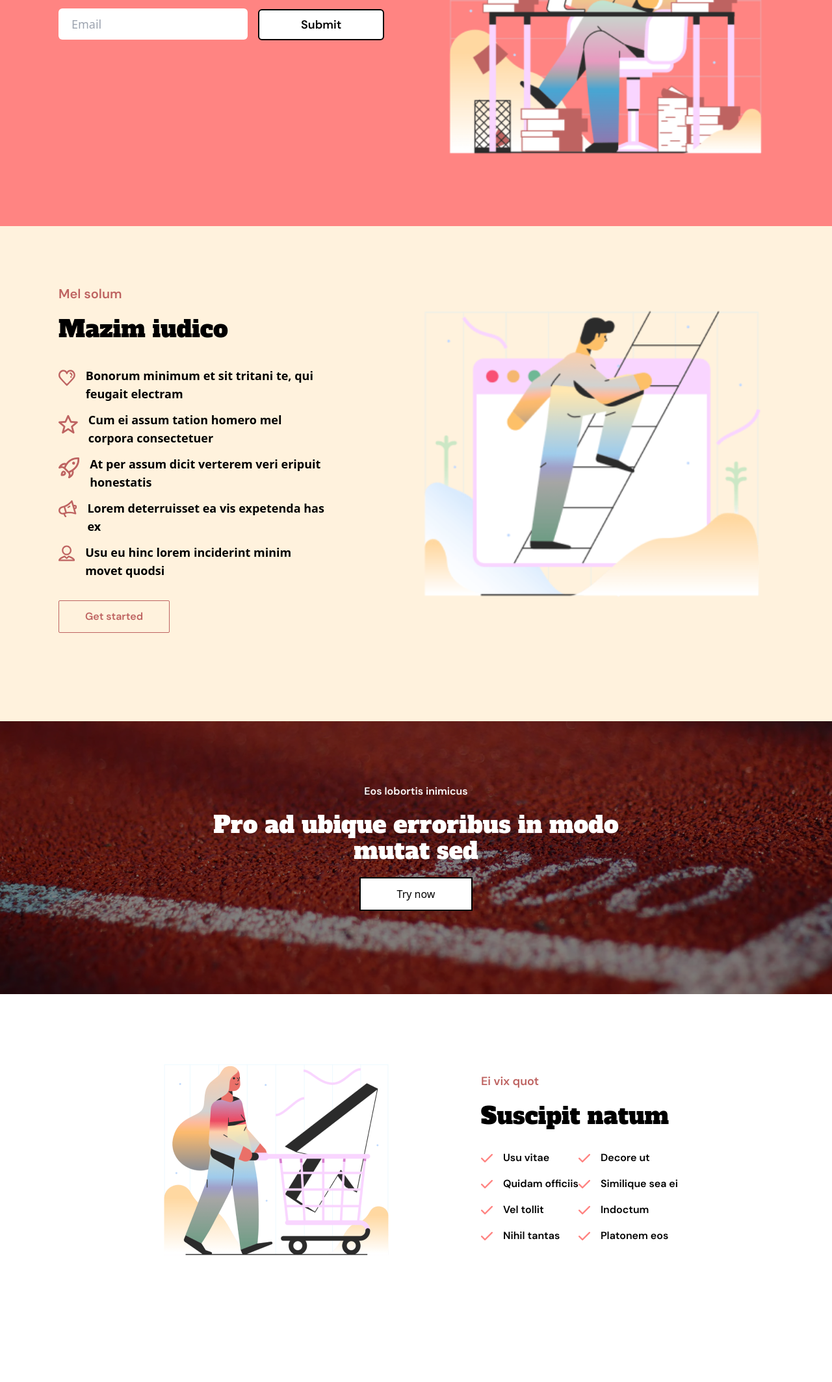
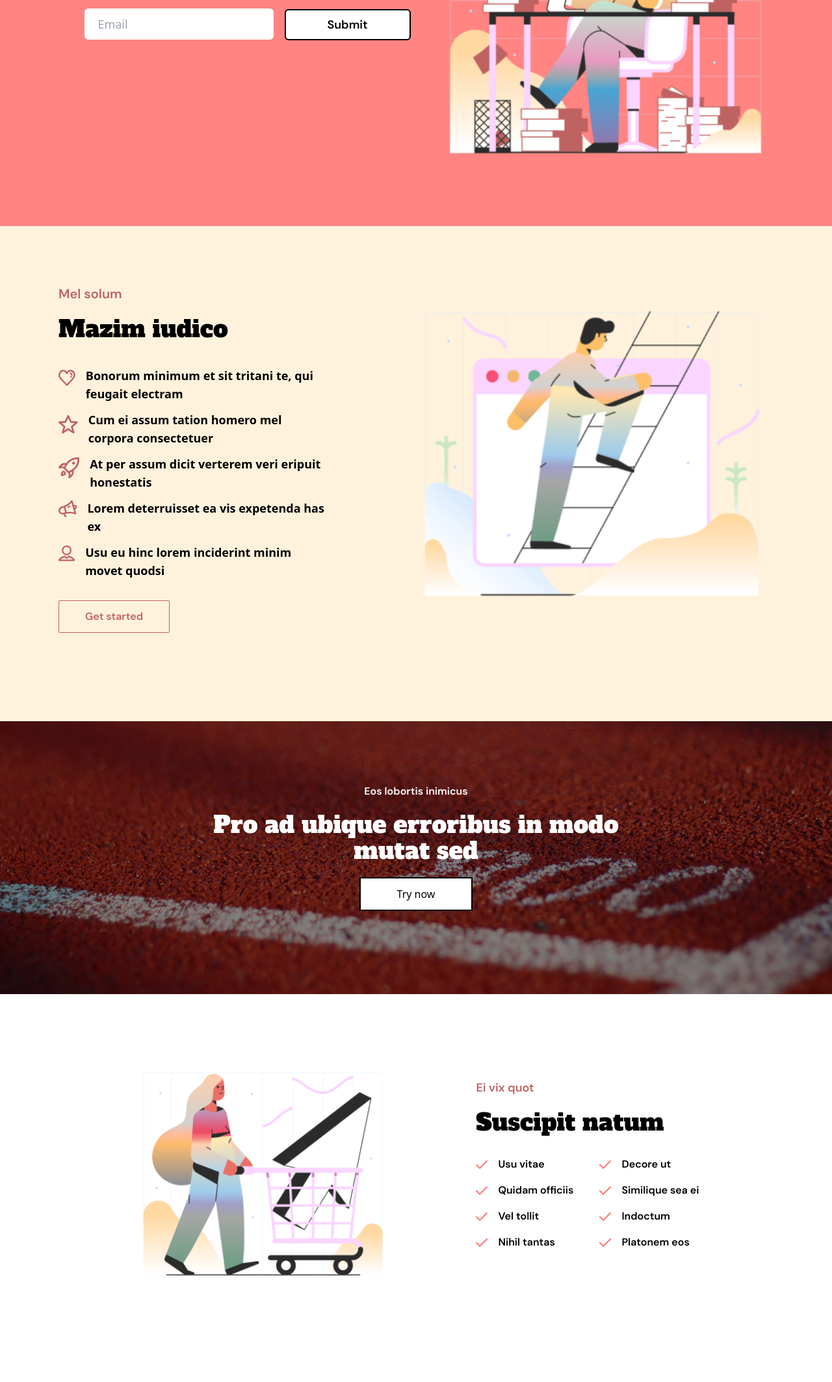
Before and after one commit to AnubisArt/WBA-tailwind-web, a website: page src/index.html in a window 1280 px wide. Shown: the part 363-2490 px from the top of the page at 65% size. Before the commit the page ends 2364 px from the top, so only its background shows below. Drawn offline with Linux system fonts and the light colour scheme.

Commit message:
def, sm, md, lg, xl, 2xl

```diff
--- a/src/index.html
+++ b/src/index.html
@@ -14,9 +14,9 @@
     <link href="https://fonts.googleapis.com/css2?family=Alfa+Slab+One&display=swap" rel="stylesheet">
 </head>
 
-<body class="flex-1 sm:justify-content-center">
-    <div class="bg-[#FF8482] text-white p-[16px] lg:px-[90px]">
-        <div class="flex flex-row items-center justify-between pt-[16px] lg:pb-20">
+<body class="flex-1 sm:justify-content">
+    <div class="bg-[#FF8482] text-white p-[16px] lg:px-[90px] ">
+        <div class="flex flex-row items-center justify-between pt-[16px] lg:pb-20 ">
             <h2 class="font-alfa-slab-one text-4xl flex lg:flex-5">LOGO</h2>
             <div class="hidden lg:contents ">
                 <div class="flex-2">
@@ -36,21 +36,21 @@
                 </svg>
             </div>
         </div>
-        <div class="lg:flex lg:flex-row">
-            <div>
+        <div class="lg:flex lg:flex-row sm:flex sm:justify-center sm:text-center sm:flex-col">
+            <div class="">
 
                 <p class="font-dm-sans mt-[13px] mb-[23px] text-xl font-semibold">Delectus instructior</p>
                 <h1 class="font-alfa-slab-one text-5xl lg:text-6xl">Vide legimus consectetuer</h1>
                 <input type="text" title="Email" placeholder="Email"
-                    class=" w-full lg:w-1/2 h-12 px-5 mt-10 rounded-md text-lg" />
+                    class=" w-full lg:w-1/2 h-12 px-5 mt-10 rounded-md text-lg sm:w-1/2" />
                 <button type="button"
                     class="bg-white text-black w-1/2 lg:w-1/3 lg:ml-3 rounded-md h-12 mt-5 font-dm-sans border-2 border-black text-lg font-semibold">Submit</button>
             </div>
-            <img src="../assets/marginalia-productive-work.png" class="lg:w-[750px]" />
+            <img src="../assets/marginalia-productive-work.png" class="lg:w-[750px] sm:w-1/2 sm:self-center" />
         </div>
     </div>
-    <div class="bg-[#FFF2DD] p-[16px] lg:p-[90px]">
-        <div class="lg:flex lg:flex-row lg:items-stretch lg:gap-32">
+    <div class="bg-[#FFF2DD] p-[16px] lg:p-[90px] sm:flex sm:justify-center lg:flex-none">
+        <div class="lg:flex lg:flex-row lg:items-stretch lg:gap-32 ">
             <div>
                 <p class="pt-[61px] lg:pt-0 font-dm-sans text-xl text-[#BE6361] font-semibold">Mel solum </p>
                 <h1 class="font-alfa-slab-one text-4xl mt-[21px] mb-[37px]">Mazim iudico</h1>
@@ -122,13 +122,13 @@
             <button type="button" class="bg-white text-black border-black p-3 px-14 border-2"> Try now</button>
         </div>
     </div>
-    <div class="bg-white p-[16px]lg:p-[90px] lg:justify-center lg:flex">
-        <div class="lg:flex lg:flex-row lg:items-stretch lg:gap-32 lg:mt-20">
-            <img src="../assets/marginalia-online-shopping.png" />
+    <div class="bg-white p-[16px] lg:p-[90px] lg:justify-center lg:flex sm:flex sm:justify-center">
+        <div class="lg:flex lg:flex-row lg:items-stretch lg:gap-32 ">
+            <img src="../assets/marginalia-online-shopping.png" class="lg:w-[400px]" />
             <div class="lg:mt-10">
                 <p class="text-lg font-semibold font-dm-sans text-[#BE6361] mb-5">Ei vix quot </p>
                 <h1 class="font-alfa-slab-one text-4xl mb-8">Suscipit natum</h1>
-                <div class="flex flex-row justify-between font-dm-sans font-semibold">
+                <div class="flex flex-row justify-between font-dm-sans font-semibold sm:justify-start sm:gap-10">
                     <div>
                         <div class="flex items-center gap-4 mb-4">
                             <svg width="18" height="13" viewBox="0 0 18 13" fill="none"
```
Also changed, not shown: src/output.css.
